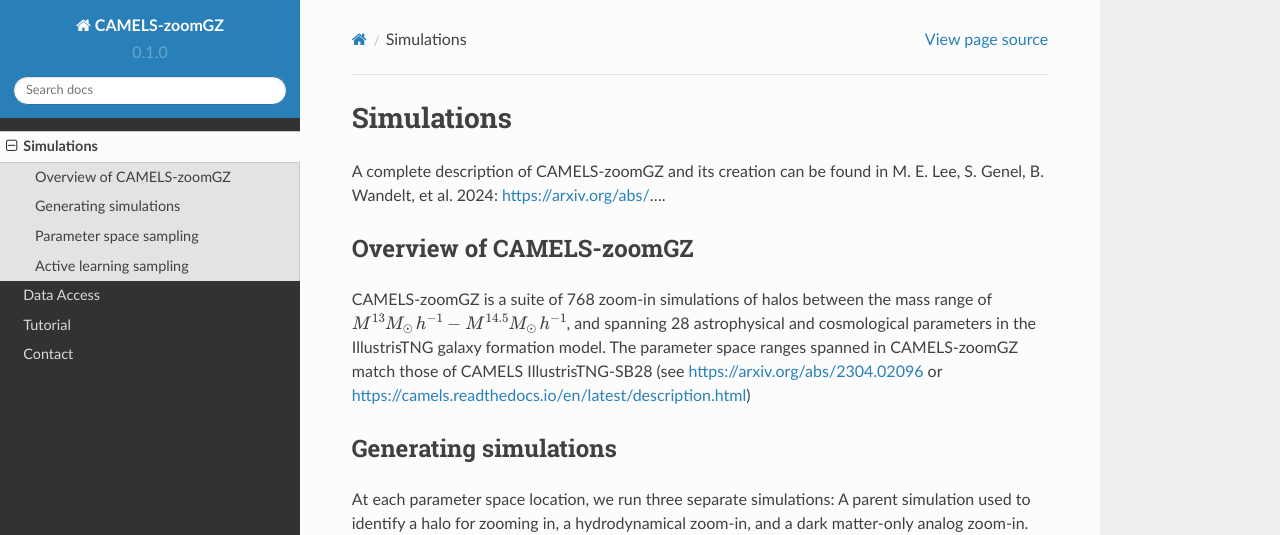
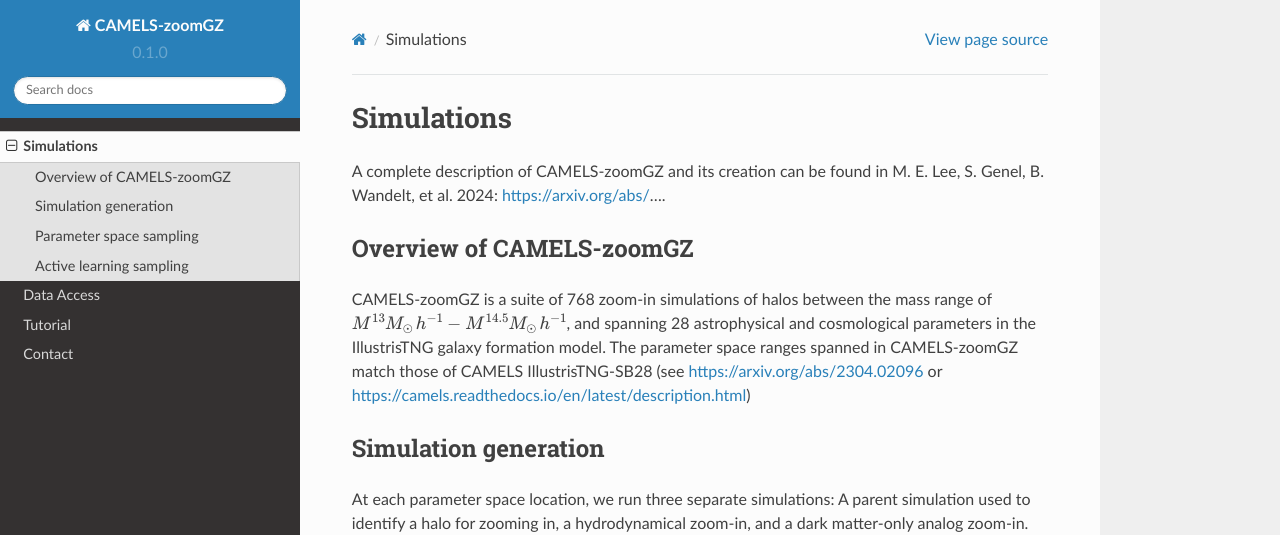
Before and after one commit to Maxelee/zoomGZ, a Sphinx documentation site: the page built from docs/source/simulations.rst, in a window 1280 px wide and 900 px high. Shown: the top 535 px of the window. Built offline with Sphinx 7.4.7 and the Read the Docs theme 2.0.0, drawn with Linux system fonts in a browser that asks for light colours.

Commit message:
updating simulations.rst

```diff
--- a/docs/source/simulations.rst
+++ b/docs/source/simulations.rst
@@ -8,7 +8,7 @@ Overview of CAMELS-zoomGZ
 CAMELS-zoomGZ is a suite of 768 zoom-in simulations of halos between the mass range of :math:`M^{13}M_\odot\,h^{-1}-M^{14.5}M_\odot\,h^{-1}`, and spanning 28 astrophysical and cosmological parameters in the IllustrisTNG galaxy formation model. The parameter space ranges spanned in CAMELS-zoomGZ match those of CAMELS IllustrisTNG-SB28 (see https://arxiv.org/abs/2304.02096 or https://camels.readthedocs.io/en/latest/description.html)
 
 .. _generation:
-Generating simulations
+Simulation generation
 ------------
 At each parameter space location, we run three separate simulations: A parent simulation used to identify a halo for zooming in, a hydrodynamical zoom-in, and a dark matter-only analog zoom-in. We first create a :math:`(200 {\rm Mpc}\,h^{-1})^3` parent box with :math:`256^3` dark matter particles that have mass :math:`M_{dm} = 1.323\times 10^{11}\Omega_m \,M_\odot\,h^{-1}` where :math:`\Omega_m` is the matter density of the universe and is varied in the 28-dimensional parameter space. Initial fluctuations are generated at z=127 using MUltiScaleInitialConditions (`MUSIC <https://www-n.oca.eu/ohahn/MUSIC/>`_)  with second-order Lagrangian Perturbation Theory and evolved to z=0 using `AREPO <https://arepo-code.org/wp-content/userguide/index.html>`_. We identify halos in the parent box using the Friends of Friends algorithm. We then look for a halo at z=0 with mass M_{200} (which is calculated by SUBFIND around the particle with the minimum energy and with respect to the critical density) closest to the desired mass.
 
```
